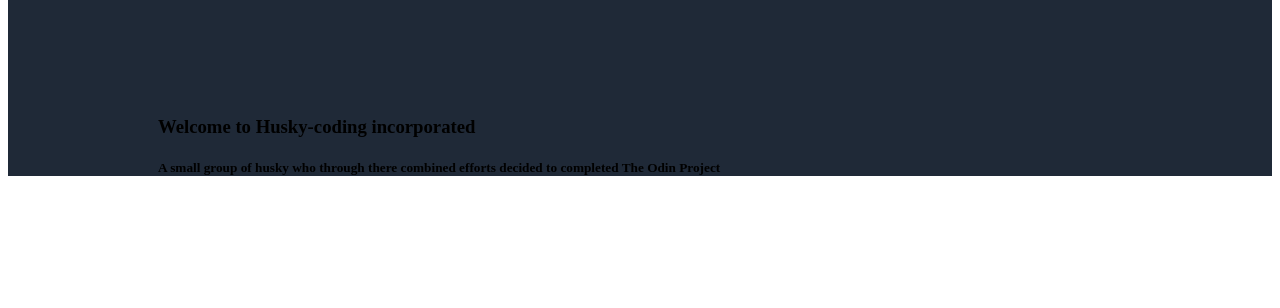
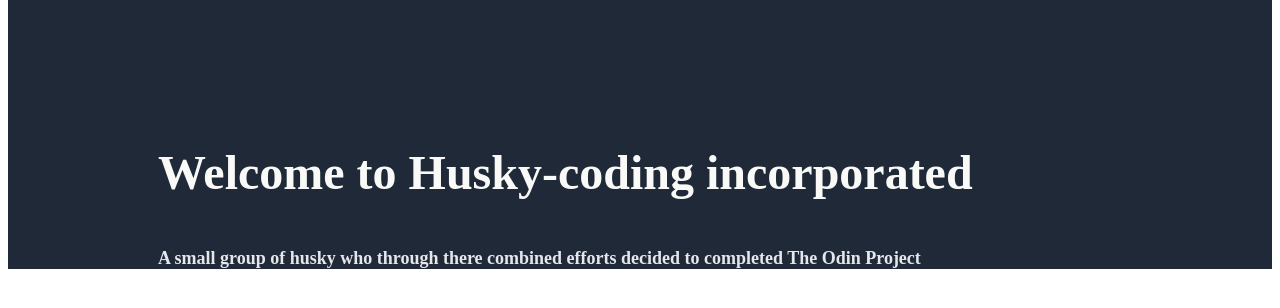
Before and after one commit to Brokenhandz/landing-page, a plain HTML site: page index.html in a window 1280 px wide. Shown: the part 102-410 px from the top of the page. Drawn offline with Linux system fonts and the light colour scheme.

Commit message:
changed font sizes/colors

```diff
--- a/style.css
+++ b/style.css
@@ -8,3 +8,12 @@
     color: #f9faf8;
     font-size: 24px;
 }
+h3 {
+    font-size: 48px;
+    font-weight: 800;
+    color: #f9faf8;
+}
+h5 {
+    font-size: 18px;
+    color: #e5e7eb;
+}
```
